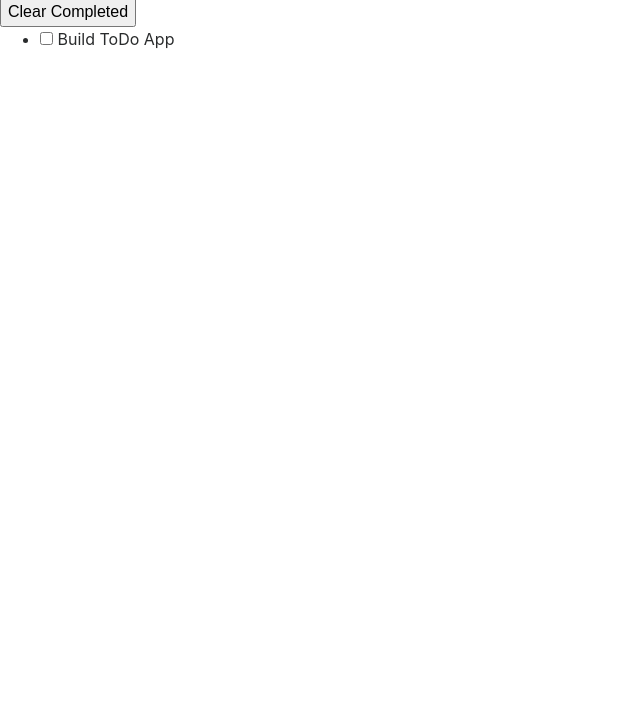
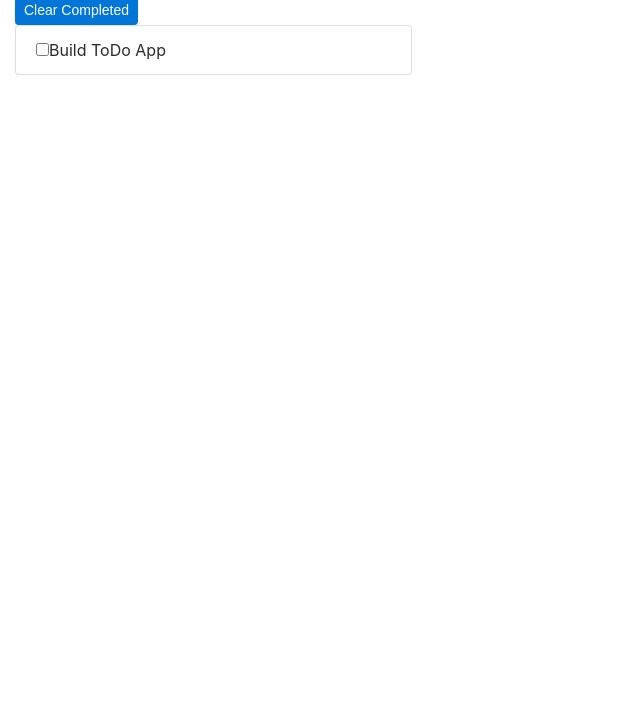
Before and after one commit to walkercole/angular-practices, a plain HTML site: page index.html in a window 1280 px wide. Shown: the part 85-800 px from the top of the page, without its empty margins (0-640 px from the left). Drawn offline with nearby package versions, Linux system fonts and the light colour scheme.

Commit message:
Bootstrap

```diff
--- a/index.html
+++ b/index.html
@@ -14,14 +14,14 @@
 </head>
 <body>
     <h1>Angular To-Do List!</h1>
-    <div ng-controller="todoController">
+    <div class="col-md-4" ng-controller="todoController">
        <form name="frm" ng-submit="addTodo()">
             <input type="text" name="newTodo" ng-model="newTodo" required />
             <button ng-disabled="frm.$invalid">Add to List</button>
        </form>
-        <button ng-click="clearCompleted()">Clear Completed</button>
-        <ul>
-            <li ng-repeat="todo in todos">
+        <button class="btn btn-sm btn-primary btn-inline" ng-click="clearCompleted()">Clear Completed</button>
+        <ul class="list-group">
+            <li class="list-group-item" ng-repeat="todo in todos">
                 <input type="checkbox" ng-model="todo.done" />
                 <span ng-class="{'done':todo.done}">{{todo.title}}</span>
             </li>
```
